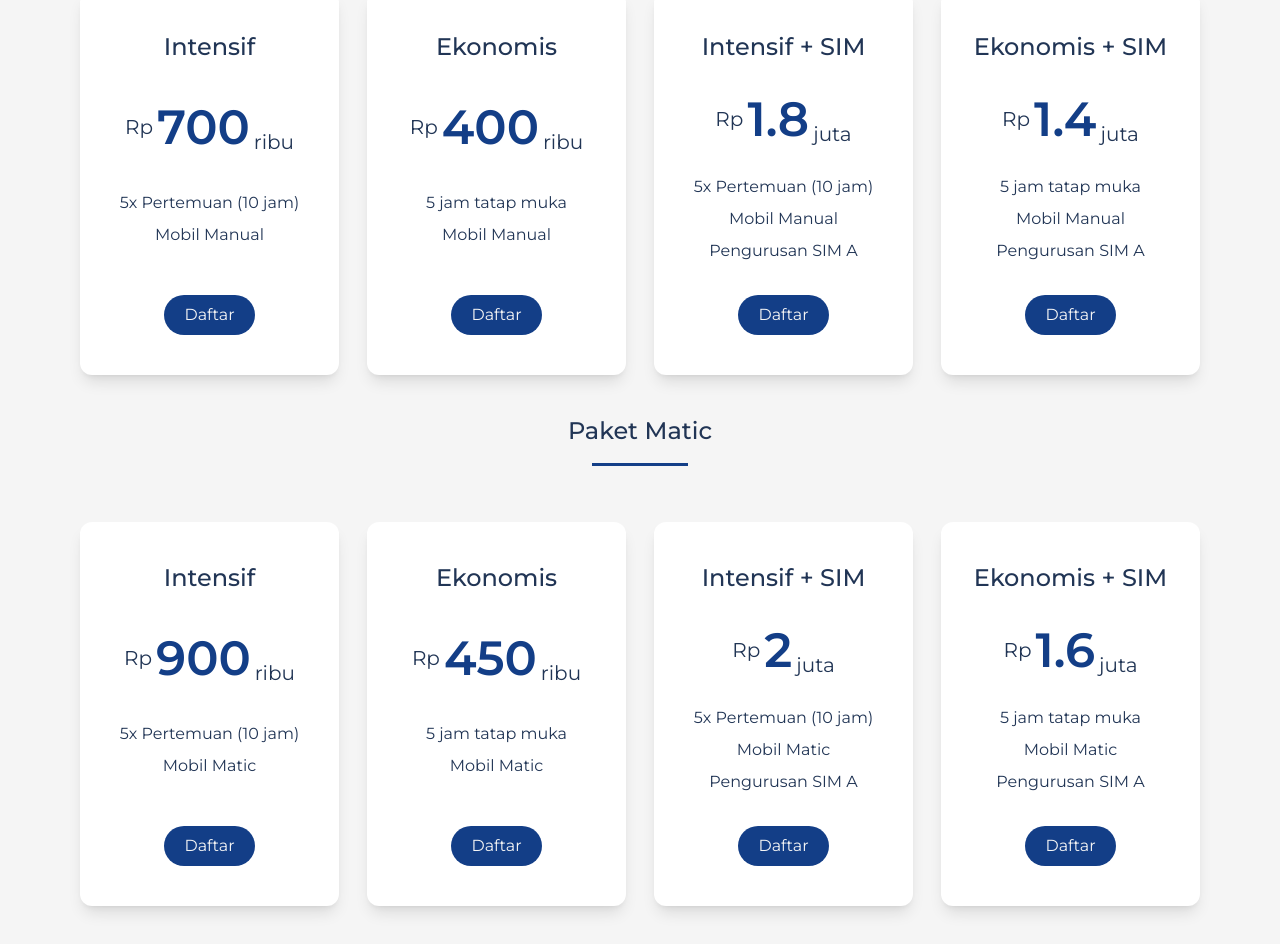
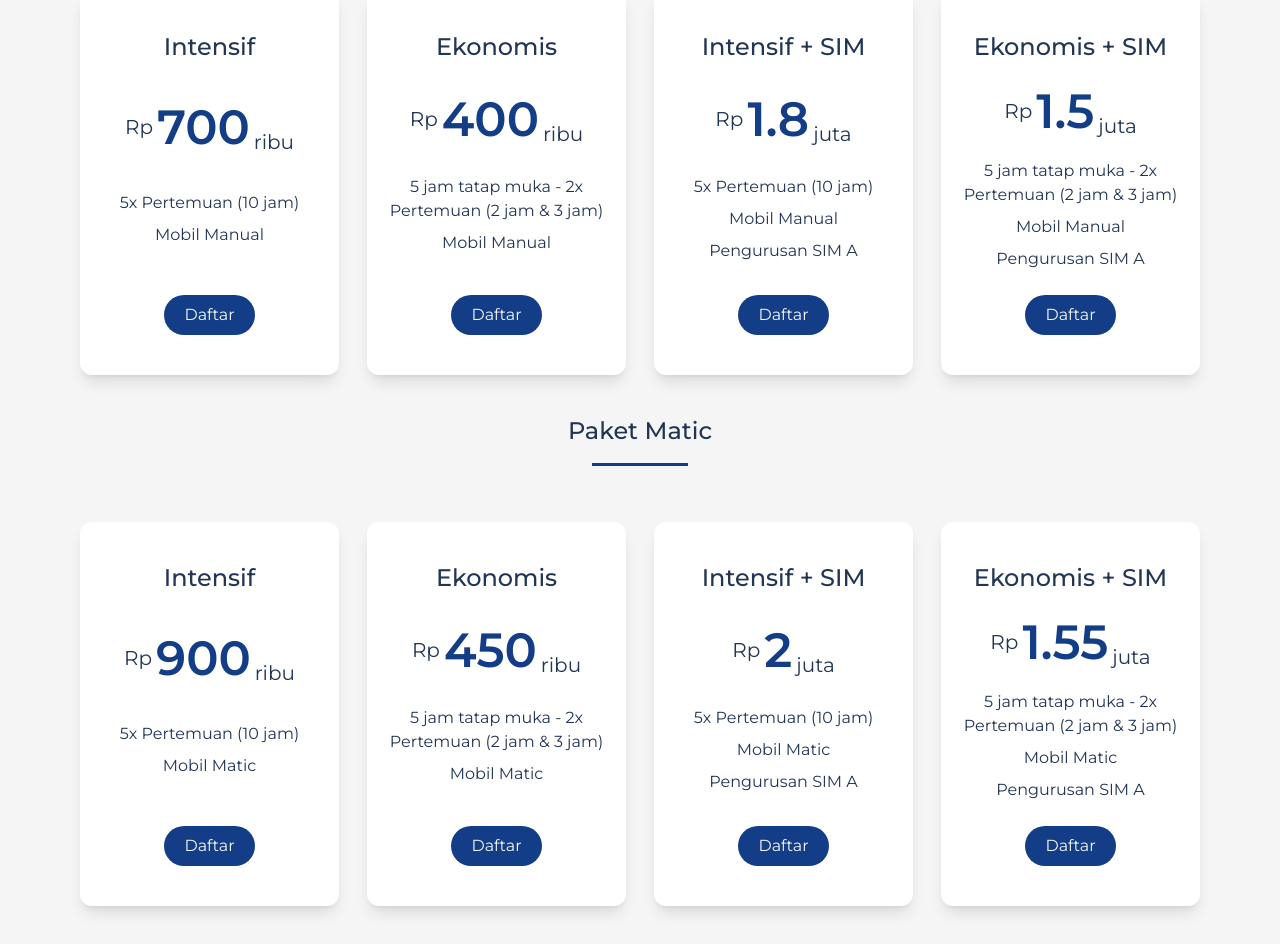
Before and after one commit to dj1samsoe/waras-profile, a Next.js app: page / in a window 1280 px wide. Shown: the part 3107-4051 px from the top of the page. Built offline with nearby package versions, Linux system fonts and the light colour scheme; no server answers.

Commit message:
chore: update price

```diff
--- a/common/constant/service.ts
+++ b/common/constant/service.ts
@@ -14,7 +14,7 @@ export const MANUAL = [
     sup: "Rp",
     price: 400,
     sub: "ribu",
-    description1: "5 jam tatap muka",
+    description1: "5 jam tatap muka - 2x Pertemuan (2 jam & 3 jam)",
     description2: "Mobil Manual",
     description3: "",
     href: "https://api.whatsapp.com/send?phone=6287754030807&text=Halo%2C%20Saya%20ingin%20mendaftar%20paket%20Manual%20Ekonomis%20di%20Kursus%20Mengemudi%20Waras%20dengan%20biaya%20Rp.%20400.000.%20Bagaimana%20cara%20pembayarannya%3F.",
@@ -32,12 +32,12 @@ export const MANUAL = [
   {
     title: "Ekonomis + SIM",
     sup: "Rp",
-    price: 1.4,
+    price: 1.5,
     sub: "juta",
-    description1: "5 jam tatap muka",
+    description1: "5 jam tatap muka - 2x Pertemuan (2 jam & 3 jam)",
     description2: "Mobil Manual",
     description3: "Pengurusan SIM A",
-    href: "https://api.whatsapp.com/send?phone=6287754030807&text=Halo%2C%20Saya%20ingin%20mendaftar%20paket%20Manual%20Ekonomis%20%2B%20SIM%20di%20Kursus%20Mengemudi%20Waras%20dengan%20biaya%20Rp.%201.400.000.%20Bagaimana%20cara%20pembayarannya%3F",
+    href: "https://api.whatsapp.com/send?phone=6287754030807&text=Halo%2C%20Saya%20ingin%20mendaftar%20paket%20Manual%20Ekonomis%20%2B%20SIM%20di%20Kursus%20Mengemudi%20Waras%20dengan%20biaya%20Rp.%201.500.000.%20Bagaimana%20cara%20pembayarannya%3F",
   },
 ];
 
@@ -57,7 +57,7 @@ export const MATIC = [
     sup: "Rp",
     price: 450,
     sub: "ribu",
-    description1: "5 jam tatap muka",
+    description1: "5 jam tatap muka - 2x Pertemuan (2 jam & 3 jam)",
     description2: "Mobil Matic",
     description3: "",
     href: "https://api.whatsapp.com/send?phone=6287754030807&text=Halo%2C%20Saya%20ingin%20mendaftar%20paket%20Matic%20Ekonomis%20di%20Kursus%20Mengemudi%20Waras%20dengan%20biaya%20Rp.%20450.000.%20Bagaimana%20cara%20pembayarannya%3F",
@@ -75,11 +75,11 @@ export const MATIC = [
   {
     title: "Ekonomis + SIM",
     sup: "Rp",
-    price: 1.6,
+    price: 1.55,
     sub: "juta",
-    description1: "5 jam tatap muka",
+    description1: "5 jam tatap muka - 2x Pertemuan (2 jam & 3 jam)",
     description2: "Mobil Matic",
     description3: "Pengurusan SIM A",
-    href: "https://api.whatsapp.com/send?phone=6287754030807&text=Halo%2C%20Saya%20ingin%20mendaftar%20paket%20Matic%20Ekonomis%20%2B%20SIM%20di%20Kursus%20Mengemudi%20Waras%20dengan%20biaya%20Rp.%201.600.000.%20Bagaimana%20cara%20pembayarannya%3F",
+    href: "https://api.whatsapp.com/send?phone=6287754030807&text=Halo%2C%20Saya%20ingin%20mendaftar%20paket%20Matic%20Ekonomis%20%2B%20SIM%20di%20Kursus%20Mengemudi%20Waras%20dengan%20biaya%20Rp.%201.550.000.%20Bagaimana%20cara%20pembayarannya%3F",
   },
 ];
```
